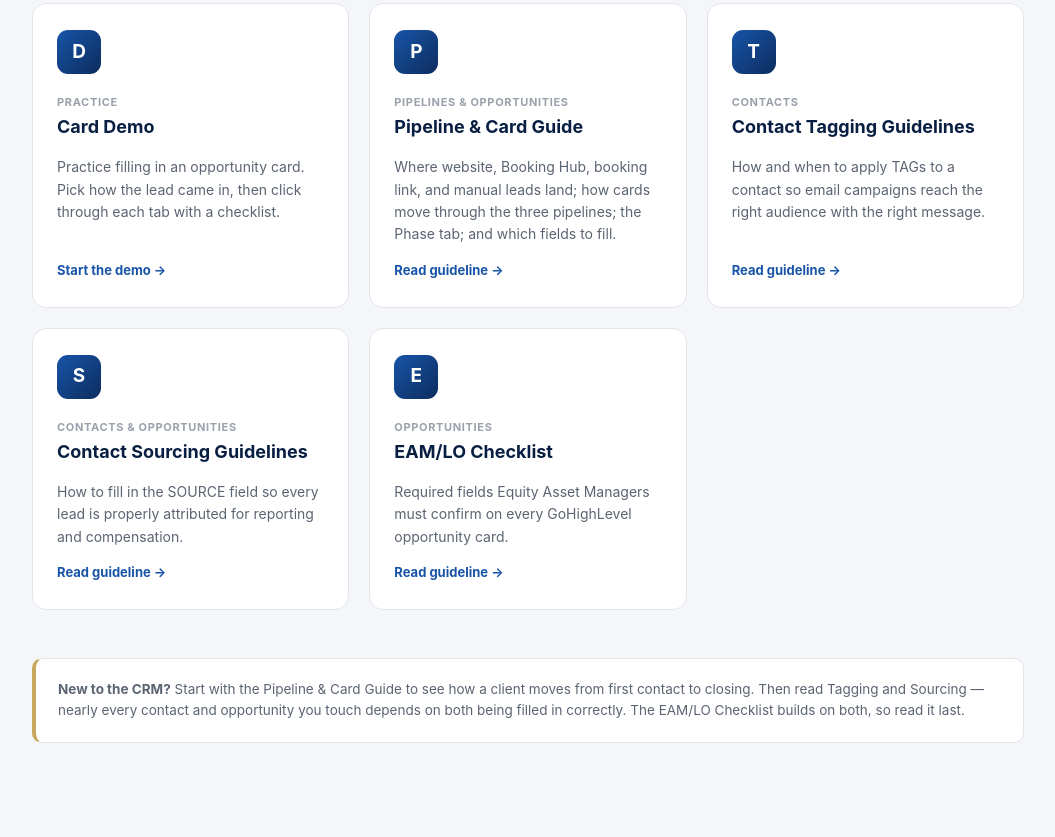
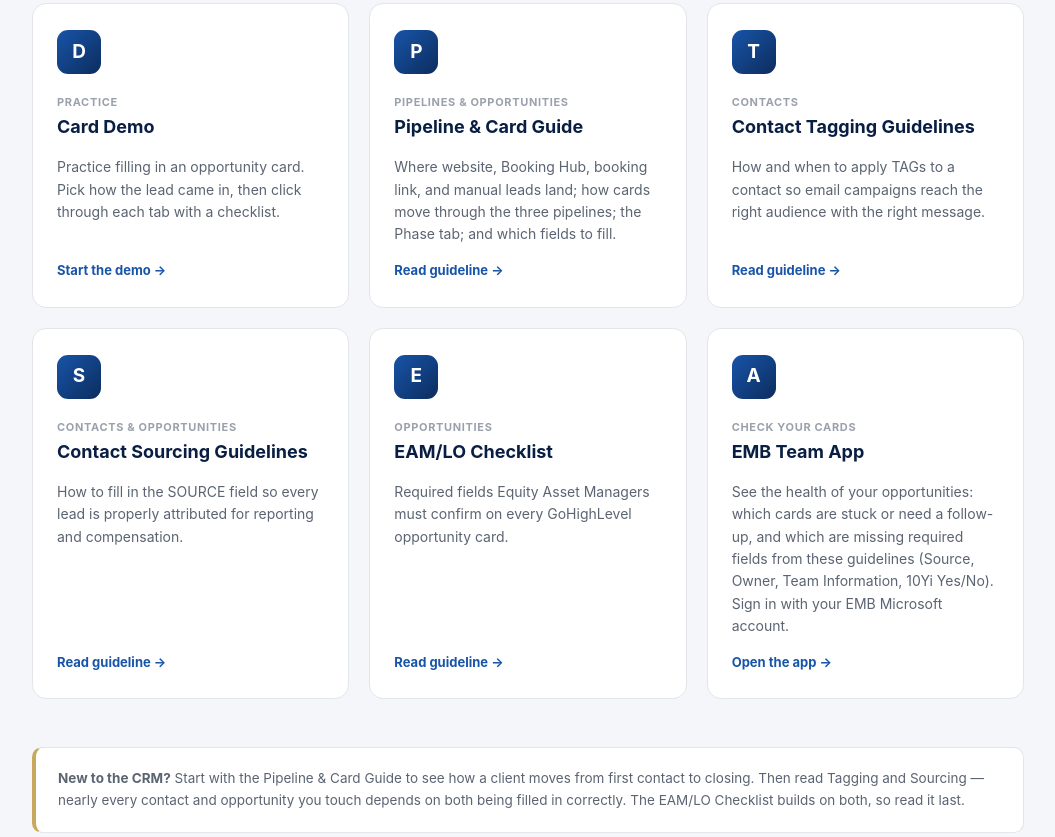
Before and after one commit to alexacosta1204-dev/CRM-Guidelines, a plain HTML site: page index.html in a window 1280 px wide. Shown: the part 337-1174 px from the top of the page, without its empty margins (112-1167 px from the left). Drawn offline with Linux system fonts and the light colour scheme.

Commit message:
Hub: add EMB Team App card
Co-Authored-By: Claude Opus 5.5 <noreply@anthropic.com>

```diff
--- a/index.html
+++ b/index.html
@@ -777,6 +777,16 @@
         <p>Required fields Equity Asset Managers must confirm on every GoHighLevel opportunity card.</p>
         <span class="read-more">Read guideline →</span>
       </div>
+
+      <a class="guide-card" href="https://emb-team-app.vercel.app" target="_blank" rel="noopener" style="text-decoration:none;color:inherit;">
+        <div class="icon-badge">A</div>
+        <div>
+          <span class="meta-tag">Check your cards</span>
+          <h3>EMB Team App</h3>
+        </div>
+        <p>See the health of your opportunities: which cards are stuck or need a follow-up, and which are missing required fields from these guidelines (Source, Owner, Team Information, 10Yi Yes/No). Sign in with your EMB Microsoft account.</p>
+        <span class="read-more">Open the app →</span>
+      </a>
     </div>
 
     <div class="hub-footnote">
```
